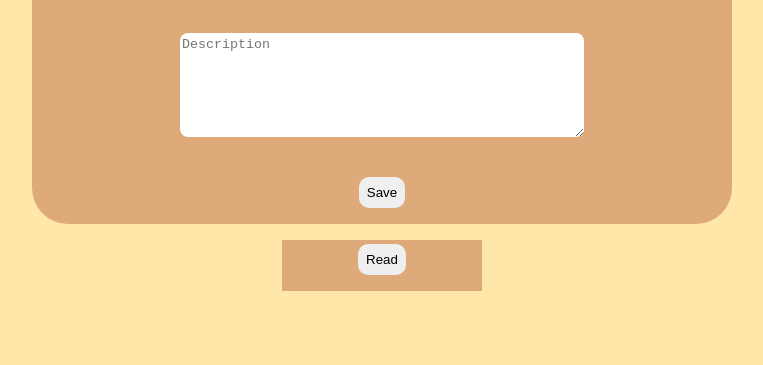
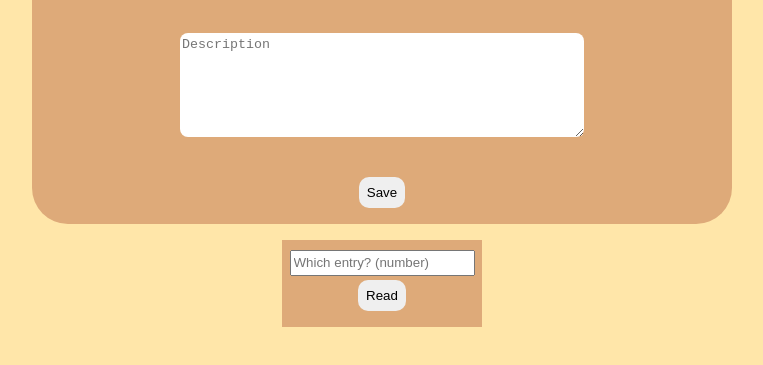
Before and after one commit to MichaelDylst/Notebook-API, a website: page index.html in a window 1280 px wide. Shown: the part 109-474 px from the top of the page, without its empty margins (258-1021 px from the left). Drawn offline with Linux system fonts and the light colour scheme.

Commit message:
Style ( add input text area )
New input area for entering index number to select specific data from notebook

```diff
--- a/index.html
+++ b/index.html
@@ -24,6 +24,7 @@
         </div>
     </form>
     <div id="button-container">
+        <input type="text" id="search-text" class="search-text"placeholder="Which entry? (number)">
         <button id="read-button" class="button">Read</button>
     </div>
 
--- a/style/style.css
+++ b/style/style.css
@@ -55,9 +55,14 @@ form{
 
 #button-container{
     display:flex;
-    flex-flow: row;
-    justify-content: center;
+    flex-flow: column;
+    align-items: center;
     margin-top: 16px;
     width: 200px;
     background-color:#DEAA79 ;
 }
+
+.search-text{
+    height:20px;
+    margin-top: 10px;
+}
```
